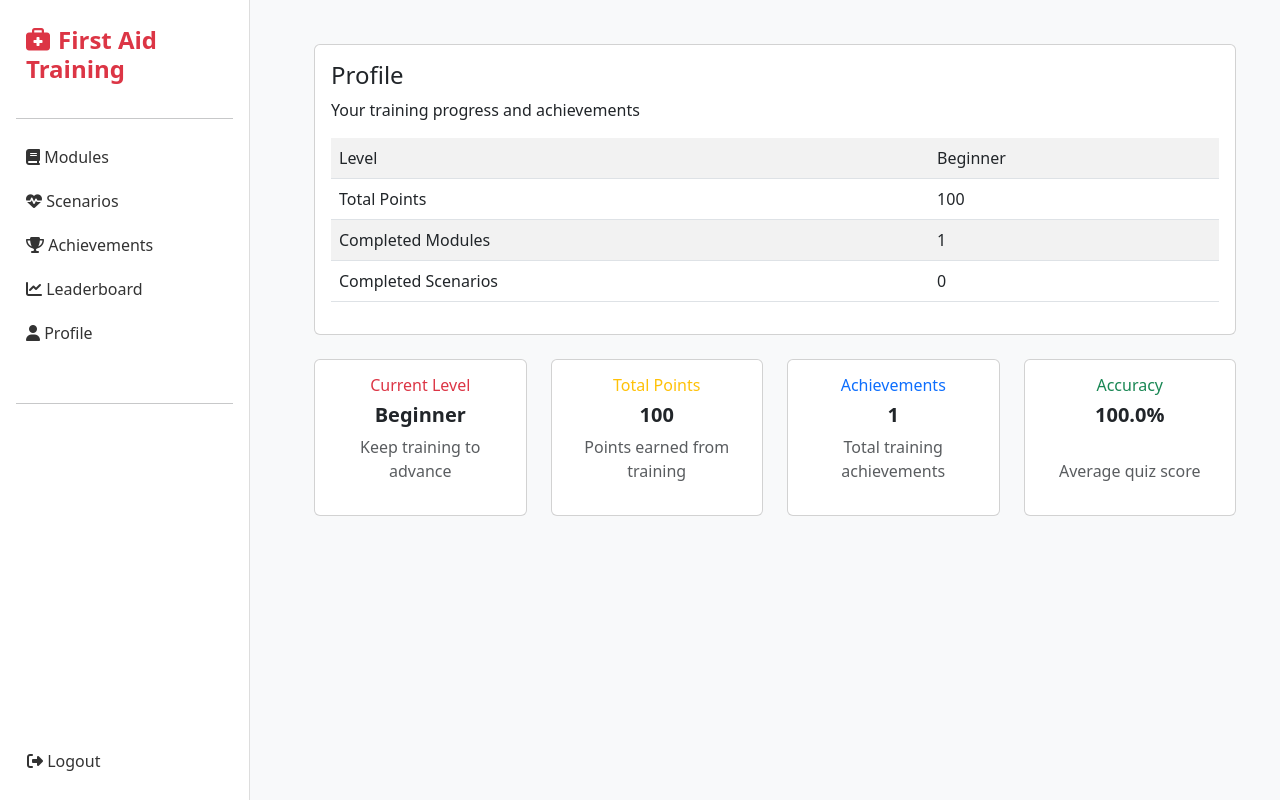
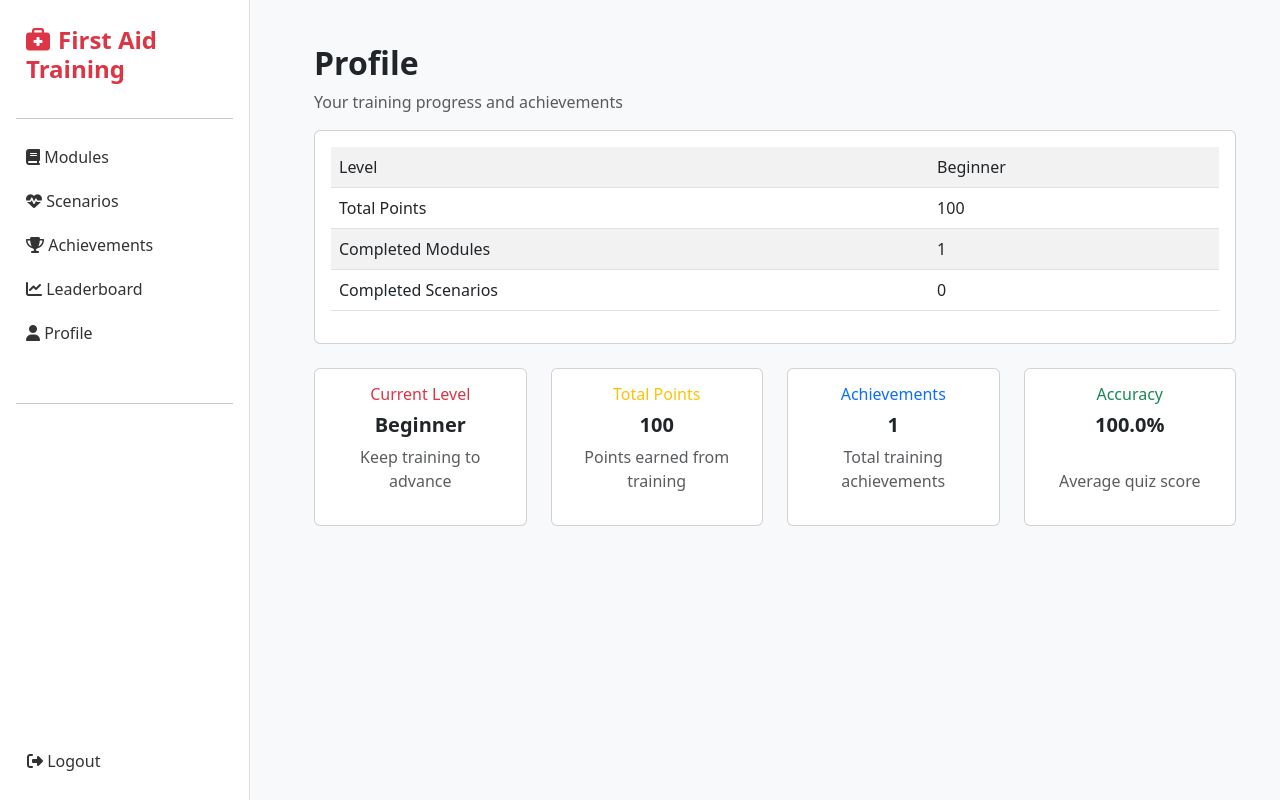
Before and after one commit to jayan110105/FirstAidMain, a Django app: page /profile/ in a window 1280 px wide. Run offline with Django 5.2, Linux system fonts and the light colour scheme; a user stored in the database is signed in; data comes from the database, SQL or seed files in the repository; both versions use the stored data as it was after the commit.

Commit message:
UI Changes

```diff
--- a/training/templates/achievements.html
+++ b/training/templates/achievements.html
@@ -4,6 +4,7 @@
 {% block content %}
 <div class="container-fluid p-4">
     <h2 class="fw-bold">Achievements</h2>
+    <p class="text-muted">Track your progress and earn recognition</p>
 
     <!-- Debug Info
     <p>Unlocked Count : {{ unlocked_count }}</p>
--- a/training/templates/leaderboard.html
+++ b/training/templates/leaderboard.html
@@ -2,7 +2,7 @@
 {% block title %}Leaderboard{% endblock %}
 
 {% block content %}
-<div class="container mt-4">
+<div class="container-fluid p-4">
         <h2 class="fw-bold">Leaderboard</h2>
         <p>See how you rank among other first aid trainees</p>
 
--- a/training/templates/modules.html
+++ b/training/templates/modules.html
@@ -5,7 +5,7 @@
   <div class="container-fluid p-4">
     <!-- Debug output -->
 
-    <h1 class="fw-bold">Training Modules</h1>
+    <h2 class="fw-bold">Training Modules</h2>
     <p class="text-muted">Master life-saving skills through our comprehensive modules</p>
     <div class="row g-4">
 
--- a/training/templates/profile.html
+++ b/training/templates/profile.html
@@ -2,11 +2,13 @@
 {% block title %}Profile{% endblock %}
 {% block content %}
     <div class="container-fluid p-4">
+        <h2 class="fw-bold">Profile</h2>
+        <p class="text-muted">Your training progress and achievements</p>
 
         <!--cards in striped layout-->
         <div class="card p-3 mb-4">
-            <h4>Profile</h4>
-            <p>Your training progress and achievements</p>
+            <!-- <h4>Profile</h4>
+            <p>Your training progress and achievements</p> -->
             <table class="table table-striped">
                 <tr><td>Level</td><td>{{level}}</td></tr>
                 <tr><td>Total Points</td><td>{{total_points}}</td></tr>
```
Also changed, not shown: db.sqlite3.
